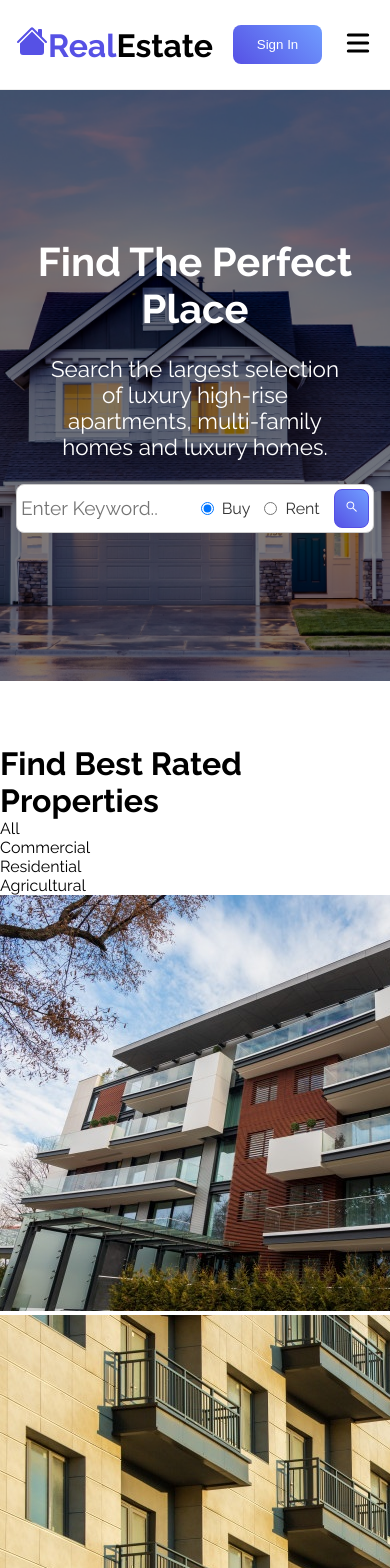
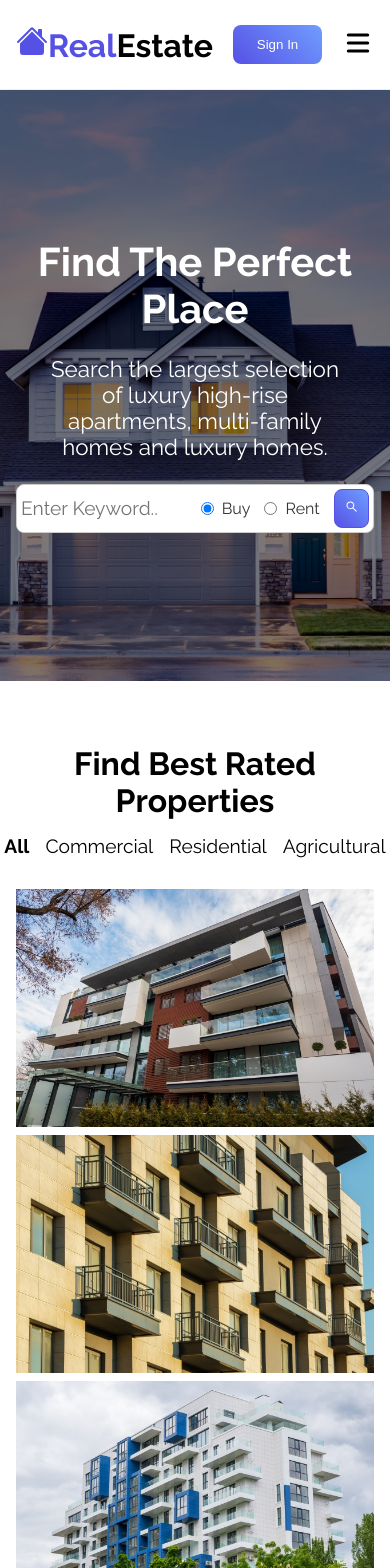
Before and after one commit to MaksBernatowicz/real-estate-app, a React (Create React App) app: page / in a window 390 px wide. Shown: the top 1568 px of the page. Built offline with nearby package versions, Linux system fonts and the light colour scheme.

Commit message:
styles for Best section

```diff
--- a/src/components/best/Best.css
+++ b/src/components/best/Best.css
@@ -0,0 +1,57 @@
+.best {
+    width: 100%;
+    margin: 4rem 0;
+    text-align: center;
+}
+
+.best>div {
+    display: flex;
+    justify-content: center;
+}
+
+.best>div p {
+    margin: 1rem 2rem;
+    font-size: 1.2rem;
+}
+
+.bold {
+    font-weight: 700;
+}
+
+.best .container {
+    display: grid;
+    grid-template-columns: 1fr 1fr 1fr;
+    grid-gap: 1.2rem;
+    padding: 1rem;
+}
+
+.best img {
+    width: 100%;
+}
+
+@media screen and (max-width: 940px) {
+    .best {
+        margin: 1rem 0;
+    }
+
+    .best>div p {
+        margin: 1rem;
+        font: 1rem;
+    }
+
+    .best .container {
+        grid-template-columns: 1fr;
+        grid-gap: .5rem;
+    }
+}
+
+@media screen and (max-width: 478px) {
+    .best>h1 {
+        max-width: 90%;
+        margin: auto;
+    }
+
+    .best>div p {
+        margin: 1rem .5rem;
+    }
+}
```
